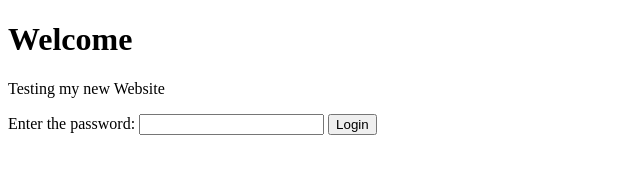
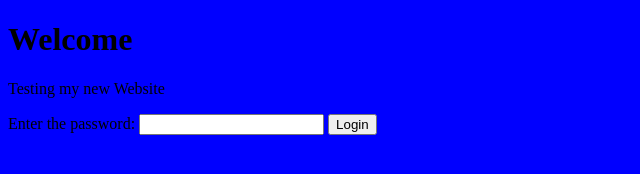
Before and after one commit to donphn/donphn.gethub.io, a plain HTML site: page index.html in a window 1280 px wide. Shown: the whole page, without its empty margins (0-640 px from the left). Drawn offline with Linux system fonts and the light colour scheme.

Commit message:
Update index.html

```diff
--- a/index.html
+++ b/index.html
@@ -9,7 +9,7 @@
 	</head>
 	<style>
 		body {
-			back-ground: blue;
+			background: blue;
 		}
 	</style>
 	<body>
```
